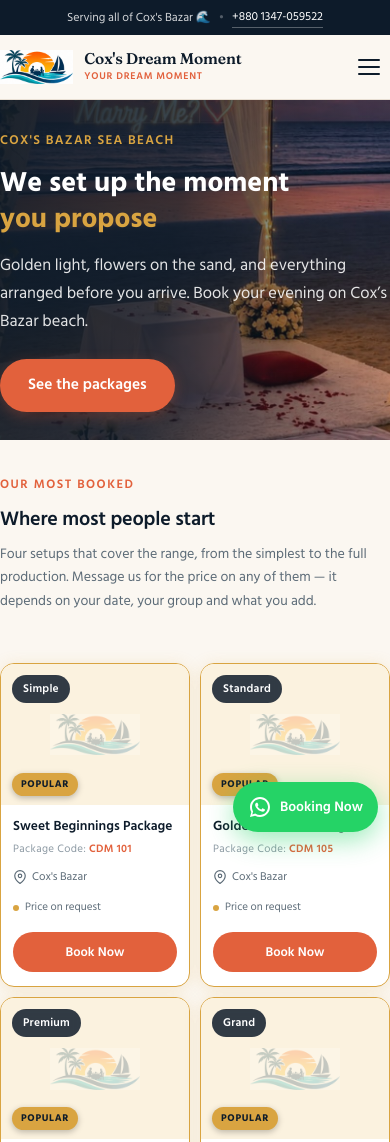
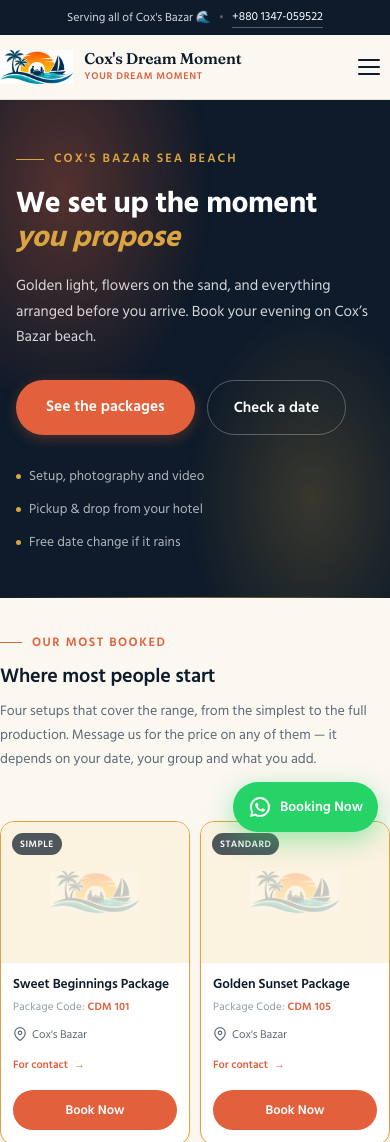
Before and after one commit to skraihanc10-sudo/coxs-dream-moment, a website: page shop.html in a window 390 px wide. Shown: the top 1142 px of the page. Drawn offline with Linux system fonts and the light colour scheme.

Commit message:
Drop the hero photograph, and fix the text it was clipping
The banner image is gone. It competed with the package photographs directly
below it and, on a phone, pushed the packages off the first screen entirely -
a visitor had to scroll past a picture of a setup to reach the setups. The
hero is type now, over a slow warm glow standing in for the sunset the
photograph carried, with the lines arriving in order so the eye is led down
the block rather than handed all of it at once.

That also fixes what the screenshot showed. A leftover phone rule set
`padding: 42px 0` on the hero text - no horizontal padding - so every line
started at x=0 and the section's own `overflow: hidden` cut the first letter
off each one: "COX'S BAZAR" rendered as "OX'S BAZAR". The rule predated the
hero being restructured and had no reason to still exist.

Prices: only the four featured packages are meant to carry one, so a discount
label and a struck-through old price are now drawn only when there is a price
for them to be a discount from. The deployed data had a "30% OFF" against a
package with no price at all. The same rule runs on save, so the data cannot
hold an orphaned discount either, and the admin fields say which is which.
Everything else reads "For contact", set in the accent with an arrow - it is
an invitation, not an apology for a missing number.

Design, now that the page opens on type and the first image on it is a card:

- The featured row no longer badges every card "Popular". A label on all four
  distinguishes none of them, and the row's heading already says what they are.
  The gold edge is signal enough.
- Cards rest flat and lift on hover, so twenty of them read as a list rather
  than twenty competing boxes. Book Now is dark by default and takes the accent
  on hover - at full strength it was twenty coral bars down the page - and
  stays coral on the featured four.
- The eyebrow on each section gets the same leading rule as the hero's, and a
  hairline separates the featured row from the full catalogue.

```diff
--- a/admin/admin.js
+++ b/admin/admin.js
@@ -382,7 +382,7 @@
   field('Package name', 'name');
   field('Badge', 'badge');
   field('Trust line text', 'trust_extra');
-  field('Price', 'price');
+  field('Price — only shown on Featured packages; leave blank for "For contact"', 'price');
 
   // Featured packages sit in their own row at the top of the shop and are the
   // only ones showing a price, so this sits next to the price field.
@@ -400,8 +400,8 @@
   featRow.appendChild(featChip);
   featField.appendChild(featRow);
   grid.appendChild(featField);
-  field('Old price (struck through)', 'old_price');
-  field('Discount label', 'discount');
+  field('Old price (struck through) — needs a Price to show', 'old_price');
+  field('Discount label (e.g. 20% OFF) — needs a Price to show', 'discount');
 
   // categories
   const catField = document.createElement('div');
--- a/content.js
+++ b/content.js
@@ -36,8 +36,13 @@
   // A freshly added package has no badge, discount or old price yet. These
   // render as coloured pills, so an empty one would show as a blank chip.
   const badge = pkg.badge ? `<span class="product-badge">${pkg.badge}</span>` : '';
-  const discount = pkg.discount ? `<span class="product-discount">${pkg.discount}</span>` : '';
-  const oldPrice = pkg.old_price ? `<span class="old">${pkg.old_price}</span>` : '';
+  // A discount is a reduction from a price. Without a price there is nothing
+  // for it to reduce, so neither the pill nor the struck-through old price is
+  // drawn on a package that is quoted in conversation.
+  const discount = pkg.price && pkg.discount
+    ? `<span class="product-discount">${pkg.discount}</span>` : '';
+  const oldPrice = pkg.price && pkg.old_price
+    ? `<span class="old">${pkg.old_price}</span>` : '';
   return (
     `<div class="product-card${isFeatured ? ' is-featured' : ''}" data-cat="${pkg.categories.join(' ')}">` +
     `<a href="${url}"><div class="product-thumb">` +
@@ -139,12 +144,12 @@
   const heading = document.getElementById('hero-heading');
   const sub = document.getElementById('hero-sub');
   const cta = document.getElementById('hero-cta');
-  const img = document.getElementById('hero-image');
   if (eyebrow) eyebrow.textContent = hero.eyebrow;
   if (heading) heading.innerHTML = headingHTML(hero.heading);
   if (sub) sub.textContent = hero.subheading;
   if (cta) cta.textContent = hero.cta_text;
-  if (img) img.setAttribute('src', hero.image);
+  // The hero carries no photograph any more; hero.image is left in settings
+  // so an existing volume is not invalidated, and is simply unused.
 }
 
 // ---------------------------------------------------------------- mobile menu / footer links
@@ -210,7 +215,7 @@
   { label: 'Special Dinner', fee: '' },
 ];
 
-const ON_REQUEST_LABEL = 'Price on request';
+const ON_REQUEST_LABEL = 'For contact';
 
 // Prices are authored as display strings ("\u09f314,999"), so read the amount out of
 // the digits and keep whatever symbol the owner typed.
--- a/shop.html
+++ b/shop.html
@@ -133,14 +133,22 @@
 
 <!-- ===================== HERO ===================== -->
 <section class="home-hero">
-  <div class="home-hero-img">
-    <img id="hero-image" src="images/hero-wide.jpg" alt="Proposal decoration setup on Cox's Bazar beach">
-    <div class="home-hero-overlay">
-      <p class="eyebrow" id="hero-eyebrow">Cox’s Bazar sea beach</p>
-      <h1 id="hero-heading">We set up the moment<br><span class="hero-accent">you propose</span></h1>
-      <p class="sub" id="hero-sub">Golden light, flowers on the sand, and everything arranged before you arrive. Book your evening on Cox’s Bazar beach.</p>
-      <a href="#shop-grid" class="btn-cta" id="hero-cta">See the packages</a>
+  <!-- Type only. A photograph here competed with the package photographs
+       directly below it and pushed them off the first screen on a phone. -->
+  <div class="hero-glow" aria-hidden="true"></div>
+  <div class="container home-hero-overlay">
+    <p class="eyebrow" id="hero-eyebrow">Cox&rsquo;s Bazar sea beach</p>
+    <h1 id="hero-heading">We set up the moment<br><span class="hero-accent">you propose</span></h1>
+    <p class="sub" id="hero-sub">Golden light, flowers on the sand, and everything arranged before you arrive. Book your evening on Cox&rsquo;s Bazar beach.</p>
+    <div class="hero-actions">
+      <a href="#featured-grid" class="btn-cta" id="hero-cta">See the packages</a>
+      <a href="contact.html" class="btn-hero-ghost">Check a date</a>
     </div>
+    <ul class="hero-points" aria-label="What is included">
+      <li>Setup, photography and video</li>
+      <li>Pickup &amp; drop from your hotel</li>
+      <li>Free date change if it rains</li>
+    </ul>
   </div>
 </section>
 
--- a/style.css
+++ b/style.css
@@ -235,53 +235,109 @@
 /* -------------------- hero -------------------- */
 .home-hero{
   position:relative; overflow:hidden;
-  min-height:clamp(340px, 46vw, 500px);
-}
-/* The markup nests the photo and the text together inside this wrapper, so
-   the wrapper is the layer that fills the hero and centres what is on it. */
-.home-hero-img{
-  position:absolute; inset:0;
-  display:flex; align-items:center;
-}
-.home-hero-img > img{
-  position:absolute; inset:0;
-  width:100%; height:100%; object-fit:cover;
-}
-/* The gradient belongs to the same layer as the photo, not to the section:
-   put it on the section and it paints over the text as well. */
-.home-hero-img::after{
-  content:''; position:absolute; inset:0;
-  background:linear-gradient(100deg,
-    rgba(13,27,42,0.93) 0%,
-    rgba(13,27,42,0.8) 44%,
-    rgba(13,27,42,0.3) 78%,
-    rgba(13,27,42,0.12) 100%);
+  background:var(--night);
+  padding:clamp(48px, 9vw, 92px) 0 clamp(44px, 8vw, 80px);
 }
 
-.home-hero-overlay{
-  position:relative; z-index:2;
-  width:100%; max-width:1200px; margin:0 auto;
-  padding:40px 22px;
+/* A slow warm glow behind the type, standing in for the sunset the photograph
+   used to carry. It breathes rather than moves, so it reads as light on water
+   and not as something demanding attention. */
+.hero-glow{
+  position:absolute; inset:0; pointer-events:none;
+  background:
+    radial-gradient(60% 70% at 18% 20%, rgba(226,97,60,0.34) 0%, transparent 62%),
+    radial-gradient(52% 62% at 78% 78%, rgba(217,164,65,0.22) 0%, transparent 60%);
+  animation:hero-breathe 11s ease-in-out infinite;
 }
-.home-hero-overlay > *{max-width:600px;}
+@keyframes hero-breathe{
+  0%,100%{opacity:0.75; transform:scale(1);}
+  50%{opacity:1; transform:scale(1.07);}
+}
+
+/* A hairline of surf along the bottom edge. */
+.home-hero::after{
+  content:''; position:absolute; left:0; right:0; bottom:0; height:1px;
+  background:linear-gradient(90deg, transparent, rgba(217,164,65,0.55), transparent);
+}
+
+.home-hero-overlay{position:relative; z-index:2;}
+.home-hero-overlay > *{max-width:640px;}
 
 .home-hero .eyebrow{
-  color:var(--gold); font-size:13px; font-weight:600;
-  letter-spacing:0.1em; text-transform:uppercase;
-  margin-bottom:14px;
+  color:var(--gold); font-size:12.5px; font-weight:600;
+  letter-spacing:0.16em; text-transform:uppercase;
+  margin-bottom:16px;
+  display:flex; align-items:center; gap:10px;
 }
+/* A short rule leading into the eyebrow, so the block has somewhere to start. */
+.home-hero .eyebrow::before{
+  content:''; width:28px; height:1px; background:var(--gold); flex:none;
+}
+
 .home-hero h1{
   font-family:var(--font-body);
-  font-size:clamp(28px, 4.4vw, 46px);
-  color:#fff; font-weight:700; line-height:1.28;
+  font-size:clamp(30px, 6.4vw, 58px);
+  color:#fff; font-weight:700; line-height:1.16;
+  letter-spacing:-0.015em;
   text-wrap:balance;
 }
-.hero-accent{color:var(--gold);}
+.hero-accent{
+  color:var(--gold);
+  /* The accent word gets its own weight of attention without a second colour
+     fighting the coral elsewhere on the page. */
+  font-style:italic;
+}
+
 .home-hero .sub, .home-hero p:not(.eyebrow){
-  color:rgba(255,255,255,0.88); font-size:16.5px;
-  margin-top:14px;
+  color:rgba(255,255,255,0.82); font-size:clamp(15px, 2.2vw, 17px);
+  margin-top:18px; line-height:1.7;
 }
-.home-hero .btn-cta{margin-top:24px; padding:13px 28px; font-size:15.5px;}
+
+.hero-actions{
+  display:flex; gap:12px; flex-wrap:wrap; margin-top:30px;
+}
+.home-hero .btn-cta{padding:14px 30px; font-size:15.5px;}
+.btn-hero-ghost{
+  display:inline-flex; align-items:center; justify-content:center;
+  padding:14px 26px; border-radius:100px;
+  border:1px solid rgba(255,255,255,0.28); color:#fff;
+  font-weight:600; font-size:15px;
+  transition:border-color .15s, background .15s;
+}
+.btn-hero-ghost:hover{border-color:var(--gold); background:rgba(255,255,255,0.06);}
+
+.hero-points{
+  display:flex; flex-wrap:wrap; gap:10px 22px;
+  margin-top:30px; max-width:640px;
+}
+.hero-points li{
+  display:flex; align-items:center; gap:8px;
+  font-size:13.5px; color:rgba(255,255,255,0.68);
+}
+.hero-points li::before{
+  content:''; width:5px; height:5px; border-radius:50%;
+  background:var(--gold); flex:none;
+}
+
+/* Everything arrives in order, so the eye is led down the block instead of
+   being handed all of it at once. It starts visible and animates from there,
+   so a failed animation still leaves a readable page. */
+.home-hero-overlay > *{animation:hero-rise .7s cubic-bezier(.2,.7,.3,1) backwards;}
+.home-hero .eyebrow{animation-delay:.05s;}
+.home-hero h1{animation-delay:.15s;}
+.home-hero .sub{animation-delay:.28s;}
+.hero-actions{animation-delay:.4s;}
+.hero-points{animation-delay:.52s;}
+
+@keyframes hero-rise{
+  from{opacity:0; transform:translateY(14px);}
+  to{opacity:1; transform:none;}
+}
+
+@media (prefers-reduced-motion:reduce){
+  .hero-glow{animation:none;}
+  .home-hero-overlay > *{animation:none;}
+}
 
 .location-pill{
   display:inline-flex; align-items:center; gap:7px;
@@ -430,14 +486,16 @@
 }
 /* Every package is quoted on request, so the space where a price would be
    says so rather than sitting empty. */
+/* Where a price would be. It is an invitation rather than an absence, so it
+   is set in the accent and given the arrow that says something happens. */
 .is-on-request{
-  margin-top:12px; font-size:13.5px; color:var(--ink-2);
-  display:flex; align-items:center; gap:6px;
+  margin-top:12px; font-size:13.5px; font-weight:600; color:var(--coral);
+  display:inline-flex; align-items:center; gap:6px;
 }
-.is-on-request::before{
-  content:''; width:6px; height:6px; border-radius:50%;
-  background:var(--gold); flex:none;
+.is-on-request::after{
+  content:'→'; font-weight:700; transition:transform .15s;
 }
+.product-card:hover .is-on-request::after{transform:translateX(3px);}
 
 .product-actions{
   display:flex; align-items:center; gap:9px;
@@ -796,7 +854,6 @@
   .nav-bar{display:none;}
   .nav-toggle{display:flex;}
   .header-action span{display:none;}
-  .home-hero-overlay{padding:42px 0;}
   .product-grid{grid-template-columns:repeat(auto-fill, minmax(165px,1fr)); gap:14px; padding:26px 0 40px;}
   .product-body{padding:12px 12px 14px;}
   .product-name{font-size:14.5px;}
@@ -927,16 +984,9 @@
 .product-card.is-featured .product-price{color:var(--coral);}
 
 /* A quiet ribbon rather than a loud one - the price is the real signal. */
-.product-card.is-featured .product-thumb::after{
-  content:'Popular';
-  position:absolute; left:11px; bottom:9px; z-index:3;
-  background:var(--gold); color:var(--night);
-  font-size:10px; font-weight:700; letter-spacing:0.07em;
-  text-transform:uppercase;
-  padding:3px 9px;
-  border-radius:100px;
-  box-shadow:0 2px 6px rgba(0,0,0,0.25);
-}
+/* No badge on the featured cards. Every card in that row would carry it, and
+   a label that is on everything distinguishes nothing - the row's heading
+   already says what they are. The gold edge is signal enough. */
 .product-card{position:relative;}
 
 #shop-grid .section-head{padding-top:26px;}
@@ -1043,9 +1093,9 @@
 
 /* A landscape phone is short, not narrow: the hero must not eat the screen. */
 @media (max-height:520px) and (orientation:landscape){
-  .home-hero{min-height:300px;}
-  .home-hero-overlay{padding:24px 22px;}
-  .home-hero h1{font-size:24px;}
+  .home-hero{padding:34px 0 30px;}
+  .home-hero h1{font-size:26px;}
+  .hero-points{display:none;}
 }
 
 /* -------------------- no sideways scroll -------------------- */
@@ -1101,3 +1151,89 @@
 }
 .gallery-empty svg{width:38px; height:38px; color:var(--ink-3);}
 .gallery-empty p{color:var(--ink-2); font-size:14.5px; max-width:340px;}
+
+/* ==========================================================================
+   Refinements
+
+   The photograph is gone from the hero, so the page now opens on type and the
+   first thing with an image on it is a package card. That shifts the weight of
+   the design onto the cards and the rhythm between sections, which is what
+   these adjust.
+   ========================================================================== */
+
+/* -------------------- cards -------------------- */
+/* A flatter resting state and a clearer lift, so a grid of twenty reads as a
+   list rather than twenty competing boxes. */
+.product-card{
+  box-shadow:none;
+  border-color:var(--line-soft);
+}
+.product-card:hover{
+  transform:translateY(-3px);
+  box-shadow:0 10px 30px rgba(13,27,42,0.11);
+  border-color:var(--line);
+}
+.product-card.is-featured{
+  border-color:var(--gold);
+  box-shadow:0 1px 3px rgba(217,164,65,0.2);
+}
+.product-card.is-featured:hover{
+  box-shadow:0 12px 32px rgba(217,164,65,0.26);
+}
+
+/* The tier badge is information, not a sticker. Quieter, and it sits on the
+   image rather than shouting over it. */
+.product-badge{
+  background:rgba(13,27,42,0.72);
+  font-weight:600; letter-spacing:0.05em;
+  text-transform:uppercase; font-size:10px;
+  padding:4px 10px;
+}
+
+.product-name{letter-spacing:-0.01em;}
+.product-code{letter-spacing:0.02em;}
+
+/* Book Now is the action on every card, twenty times down the page. At full
+   strength that is twenty coral bars; it earns its colour on hover instead. */
+.book-btn{
+  background:var(--night);
+  font-weight:600;
+}
+.book-btn:hover{background:var(--coral);}
+.product-card.is-featured .book-btn{background:var(--coral);}
+.product-card.is-featured .book-btn:hover{background:var(--coral-dark);}
+
+/* -------------------- section rhythm -------------------- */
+/* The featured row and the full catalogue are two different things. A rule
+   between them says so more quietly than a coloured band would. */
+#shop-grid .section-head{
+  padding-top:38px;
+  border-top:1px solid var(--line);
+  max-width:none; text-align:left;
+}
+#shop-grid .section-head p{max-width:560px;}
+.featured-section .section-head{max-width:none; text-align:left;}
+.featured-section .section-head p{max-width:560px;}
+
+/* The eyebrow gets the same leading rule as the hero's, so the two read as
+   the same system. */
+.section-head .eyebrow{
+  display:flex; align-items:center; gap:10px;
+}
+.section-head .eyebrow::before{
+  content:''; width:22px; height:1px; background:var(--coral); flex:none;
+}
+
+/* -------------------- trust strip -------------------- */
+.trust-strip{position:relative; overflow:hidden;}
+.trust-strip::before{
+  content:''; position:absolute; right:-80px; top:-80px;
+  width:300px; height:300px; border-radius:50%;
+  background:radial-gradient(circle, rgba(217,164,65,0.16) 0%, transparent 70%);
+}
+.trust-strip .container{position:relative; z-index:1;}
+
+@media (max-width:760px){
+  #shop-grid .section-head{padding-top:30px;}
+  .product-badge{font-size:9.5px; padding:3px 8px;}
+}
```
Also changed, not shown: server.js (+11 -2 lines).
